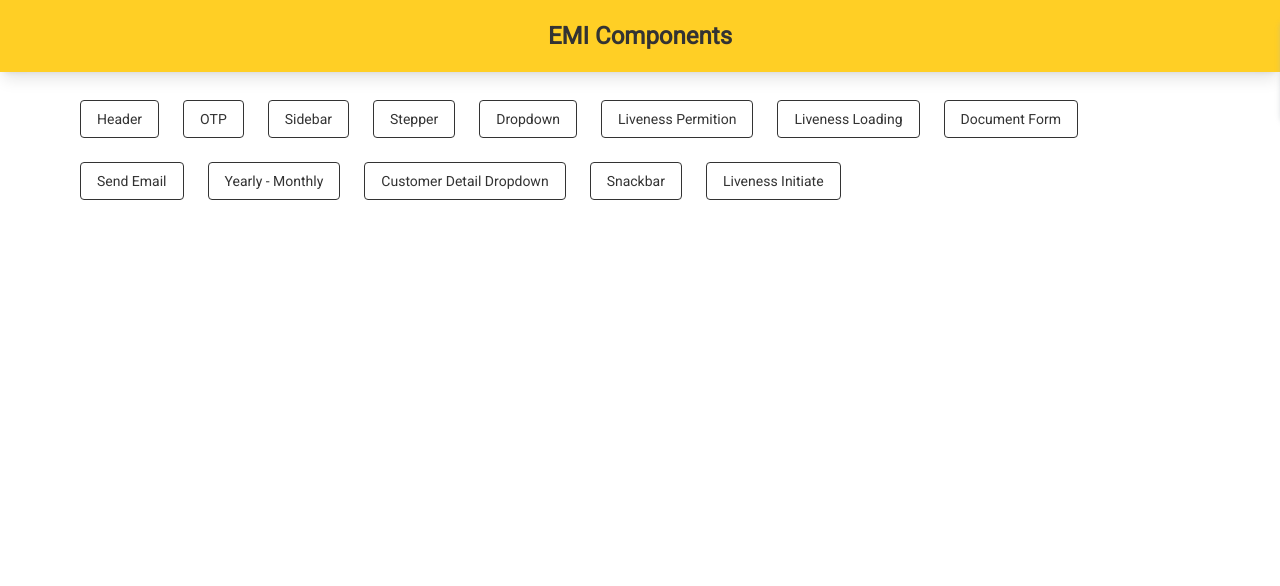
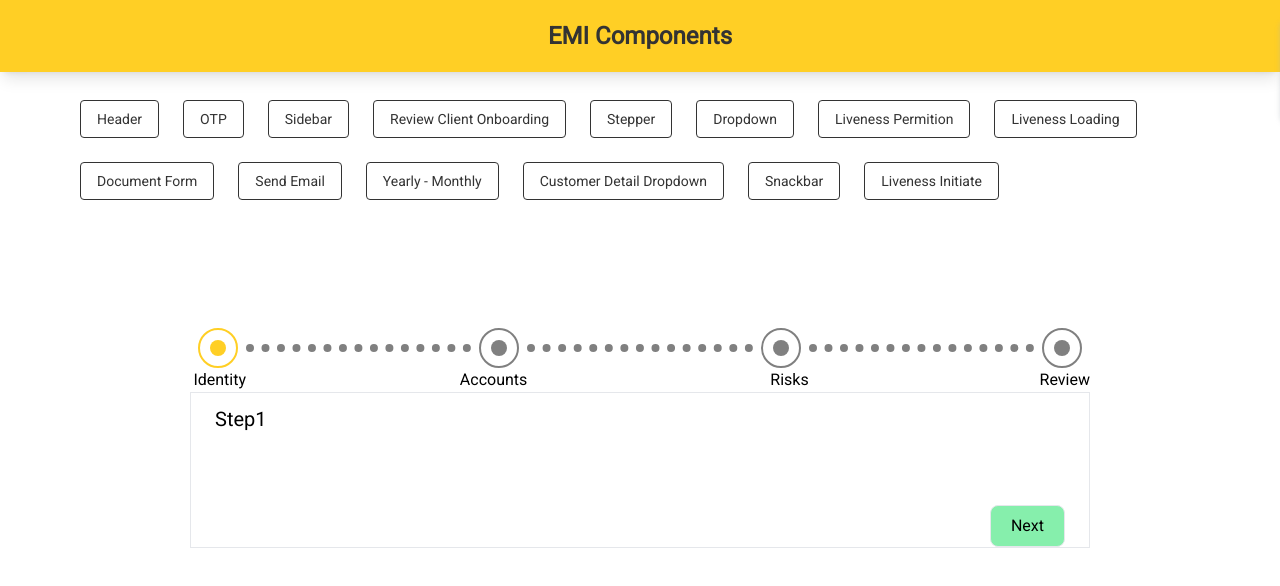
Before and after one commit to MuaviyaImran/EMI-vue, a Vue app: page /reviewClientOnboarding in a window 1280 px wide. Shown: the top 586 px of the page. Built offline with nearby package versions, Linux system fonts and the light colour scheme.

Commit message:
configured Route

```diff
--- a/src/App.vue
+++ b/src/App.vue
@@ -19,6 +19,11 @@
       <router-link to="/sidebar"
         ><BaseButton variant="outline" type="secondary">
           <template #text>Sidebar</template>
+        </BaseButton>
+      </router-link>
+      <router-link to="/reviewClientOnboarding"
+        ><BaseButton variant="outline" type="secondary">
+          <template #text>Review Client Onboarding</template>
         </BaseButton>
       </router-link>
       <router-link to="/stepper"
--- /dev/null
+++ b/src/components/reviewClientOnboarding/Step1.vue
@@ -0,0 +1,6 @@
+<template>
+    <div class="form-control w-full h-20">
+      <h2 class="text-xl py-3">Step1</h2>
+    </div>
+
+</template>
--- /dev/null
+++ b/src/components/reviewClientOnboarding/Step2.vue
@@ -0,0 +1,5 @@
+<template>
+  <div class="form-control w-full h-20">
+    <h2 class="text-xl py-3">Step2</h2>
+  </div>
+</template>
--- /dev/null
+++ b/src/components/reviewClientOnboarding/Step3.vue
@@ -0,0 +1,5 @@
+<template>
+  <div class="form-control w-full h-20">
+    <h2 class="text-xl py-3">Step3</h2>
+  </div>
+</template>
--- /dev/null
+++ b/src/components/reviewClientOnboarding/Step4.vue
@@ -0,0 +1,5 @@
+<template>
+  <div class="form-control w-full h-20">
+    <h2 class="text-xl py-3">Step4</h2>
+  </div>
+</template>
--- /dev/null
+++ b/src/components/reviewClientOnboarding/Stepper.vue
@@ -0,0 +1,91 @@
+<template>
+  <div class="w-full">
+    <ul class="flex justify-center">
+      <li
+        v-for="(stepText, index) in steps"
+        :key="index + stepText"
+        class="text-right"
+        :class="{ 'w-full': index != 0 }"
+      >
+        <div
+          class="flex items-center"
+          :class="{
+            'before:h-1 before:w-full before:border-dotted before:border-b-8':
+              index !== 0,
+            '': index === 0,
+            'before:border-primary': index <= step,
+            'before:border-[#808080]': index > step,
+          }"
+        >
+          <div
+            class="flex items-center justify-center w-10 h-10 rounded-full shrink-0 border-2 mx-2 cursor-pointer"
+            :class="{
+              'border-primary': index <= step,
+              'border-[#808080] ': index > step,
+            }"
+            @click="handleChangeForm(index)"
+          >
+            <span
+              :class="{
+                'bg-primary': index <= step,
+                'bg-[#808080]': index > step,
+              }"
+              class="w-4 h-4 rounded-full"
+            ></span>
+          </div>
+        </div>
+
+        {{ stepText }}
+      </li>
+    </ul>
+
+    <form @submit.prevent="formAction" class="border px-6 b">
+      <component :is="forms[step]"> </component>
+      <div class="py-4"></div>
+      <div class="flex justify-end gap-1">
+        <button
+          class="px-5 rounded-lg py-2 border bg-blue-500"
+          type="button"
+          v-if="step !== 0"
+          @click="step--"
+        >
+          Back
+        </button>
+        <button
+          class="px-5 py-2 border bg-green-300 rounded-lg"
+          type="submit"
+          v-if="step !== steps.length - 1"
+        >
+          Next
+        </button>
+        <button
+          class="px-5 py-2 border bg-green-300 rounded-lg"
+          type="submit"
+          v-if="step == steps.length - 1"
+        >
+          Submit
+        </button>
+      </div>
+    </form>
+  </div>
+</template>
+sty
+<script setup>
+import { ref } from "vue";
+
+let step = ref(0);
+
+const { steps, forms, submitAction } = defineProps([
+  "steps",
+  "submitAction",
+  "forms",
+]);
+const formAction = () => {
+  if (step.value !== steps.length - 1) return step.value++;
+  submitAction();
+};
+const handleChangeForm = (index) => {
+  if (step.value !== index) return (step.value = index);
+  submitAction();
+};
+</script>
--- a/src/routes/index.js
+++ b/src/routes/index.js
@@ -10,6 +10,7 @@ import SendEmail from "../views/sendEmail.vue";
 import RequiredDocumentTable from "../views/requiredDocumentTable.vue";
 import CustomerDetailDropdown from "../views/customerDetailDropdown.vue";
 import YearlyMonthlyFields from "../views/yearlyMonthlyFields.vue";
+import ReviewClientOnboarding from "../views/reviewClientOnboarding.vue";
 const routes = [
   {
     path: "/header",
@@ -30,6 +31,10 @@ const routes = [
   {
     path: "/yearly-monthly",
     component: YearlyMonthlyFields,
+  },
+  {
+    path: "/reviewClientOnboarding",
+    component: ReviewClientOnboarding,
   },
   {
     path: "/dropdown",
--- /dev/null
+++ b/src/views/reviewClientOnboarding.vue
@@ -0,0 +1,21 @@
+<template>
+  <div class="mx-auto my-0 max-w-[900px] flex mt-32 justify-center">
+    <ReviewClientOnboarding
+      :forms="forms"
+      :steps="['Identity', 'Accounts', 'Risks', 'Review']"
+      :submit-action="submitAction"
+    />
+  </div>
+</template>
+<script setup>
+console.log("first");
+import ReviewClientOnboarding from "../components/reviewClientOnboarding/Stepper.vue";
+import Step1 from "../components/reviewClientOnboarding/Step1.vue";
+import Step2 from "../components/reviewClientOnboarding/Step2.vue";
+import Step3 from "../components/reviewClientOnboarding/Step3.vue";
+import Step4 from "../components/reviewClientOnboarding/Step4.vue";
+const forms = [Step1, Step2, Step3, Step4];
+const submitAction = () => {
+  console.log("submitting form...");
+};
+</script>
```
